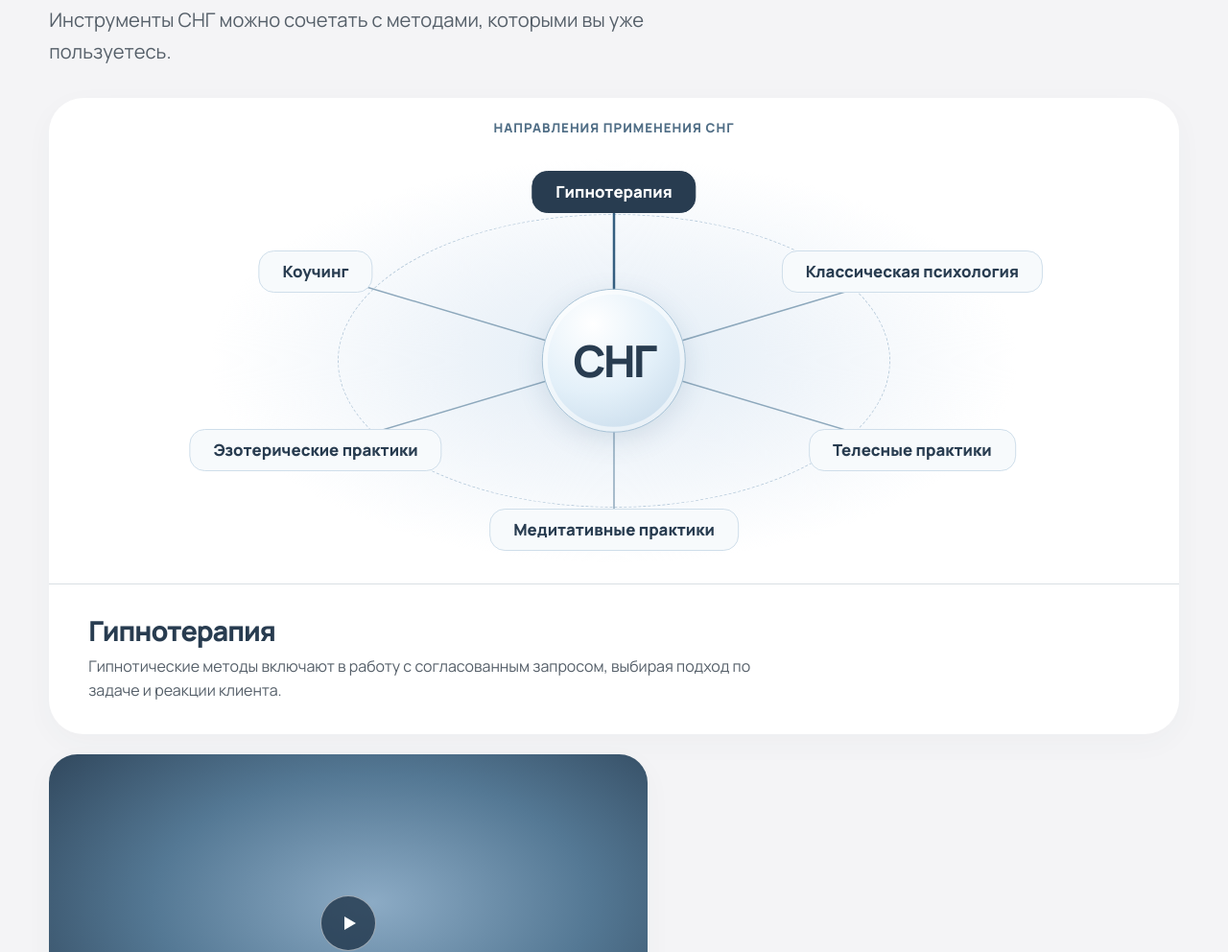
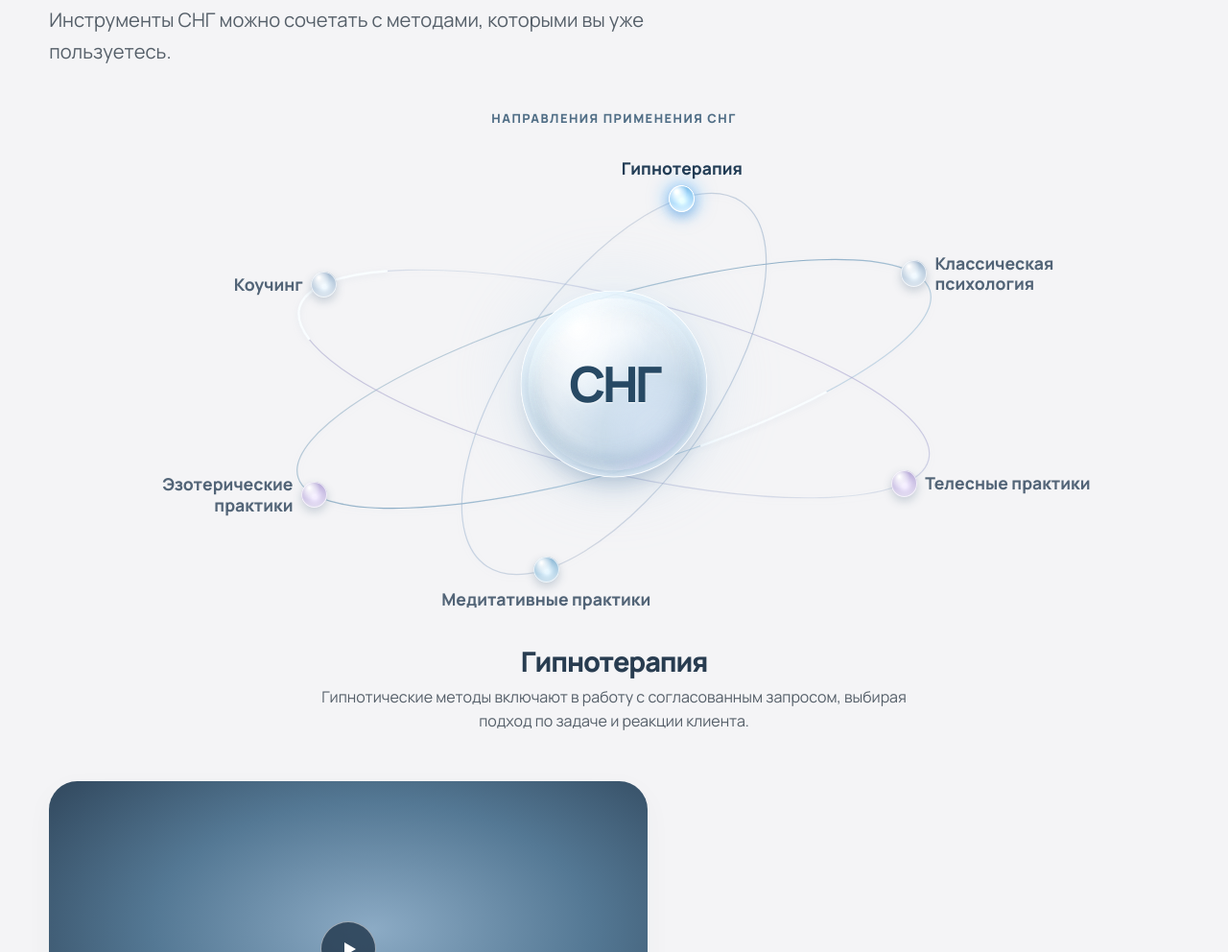
Before and after one commit to mrkmsc/sng-trening, a plain HTML site: page dist/modern/index.html in a window 1280 px wide. Shown: the part 2924-3916 px from the top of the page at 96% size. Drawn offline with Linux system fonts and the light colour scheme.

Commit message:
Replace SNG application diagram with glass orbits

```diff
--- a/dist/modern/index.html
+++ b/dist/modern/index.html
@@ -101,36 +101,52 @@
     <fieldset class="application-map">
       <legend>Направления применения СНГ</legend>
       <div class="application-wheel">
-        <svg class="application-spokes" viewBox="0 0 100 100" preserveAspectRatio="none" aria-hidden="true">
-          <path class="spoke-hypnotherapy" d="M50 50L50 12"/>
-          <path class="spoke-psychology" d="M50 50L83.5 30"/>
-          <path class="spoke-body" d="M50 50L83.5 70"/>
-          <path class="spoke-meditation" d="M50 50L50 88"/>
-          <path class="spoke-esoteric" d="M50 50L16.5 70"/>
-          <path class="spoke-coaching" d="M50 50L16.5 30"/>
+        <svg class="application-orbits" viewBox="0 0 1000 500" preserveAspectRatio="none" aria-hidden="true" focusable="false">
+          <defs>
+            <linearGradient id="application-orbit-blue" x1="0" y1="0" x2="1" y2="1">
+              <stop stop-color="#8aaabe" stop-opacity=".38"/>
+              <stop offset=".48" stop-color="#709ab9" stop-opacity=".78"/>
+              <stop offset="1" stop-color="#a4c6dd" stop-opacity=".4"/>
+            </linearGradient>
+            <linearGradient id="application-orbit-lavender" x1="0" y1="1" x2="1" y2="0">
+              <stop stop-color="#a79bc8" stop-opacity=".68"/>
+              <stop offset=".55" stop-color="#b1c3d8" stop-opacity=".38"/>
+              <stop offset="1" stop-color="#9e8ec8" stop-opacity=".65"/>
+            </linearGradient>
+            <linearGradient id="application-orbit-silver" x1="0" y1="0" x2="1" y2="1">
+              <stop stop-color="#9cb9d4" stop-opacity=".56"/>
+              <stop offset=".5" stop-color="#94a5bf" stop-opacity=".37"/>
+              <stop offset="1" stop-color="#9bb4ce" stop-opacity=".67"/>
+            </linearGradient>
+          </defs>
+          <ellipse cx="500" cy="250" rx="326" ry="87" transform="rotate(-17 500 250)" stroke="url(#application-orbit-blue)"/>
+          <ellipse cx="500" cy="250" rx="320" ry="89" transform="rotate(14 500 250)" stroke="url(#application-orbit-lavender)"/>
+          <ellipse cx="500" cy="250" rx="224" ry="100" transform="rotate(-56 500 250)" stroke="url(#application-orbit-silver)"/>
+          <ellipse class="application-orbit-glint" cx="500" cy="250" rx="326" ry="87" transform="rotate(-17 500 250)" pathLength="100"/>
+          <ellipse class="application-orbit-glint application-orbit-glint-secondary" cx="500" cy="250" rx="320" ry="89" transform="rotate(14 500 250)" pathLength="100"/>
         </svg>
         <span class="application-center"><abbr title="Система Неформальной Гипнотизации">СНГ</abbr></span>
-        <label class="application-node" style="--x: 50%; --y: 12%">
+        <label class="application-node application-node-top" style="--x: 56.7%; --y: 12.24%">
           <input type="radio" name="sng-application" id="application-hypnotherapy" aria-controls="application-detail-hypnotherapy" checked>
           <span>Гипнотерапия</span>
         </label>
-        <label class="application-node" style="--x: 83.5%; --y: 30%">
+        <label class="application-node application-node-right application-node-silver" style="--x: 79.63%; --y: 27.48%">
           <input type="radio" name="sng-application" id="application-psychology" aria-controls="application-detail-psychology">
           <span>Классическая психология</span>
         </label>
-        <label class="application-node" style="--x: 83.5%; --y: 70%">
+        <label class="application-node application-node-right application-node-lower application-node-lavender" style="--x: 78.66%; --y: 70.26%">
           <input type="radio" name="sng-application" id="application-body" aria-controls="application-detail-body">
           <span>Телесные практики</span>
         </label>
-        <label class="application-node" style="--x: 50%; --y: 88%">
+        <label class="application-node application-node-bottom" style="--x: 43.3%; --y: 87.76%">
           <input type="radio" name="sng-application" id="application-meditation" aria-controls="application-detail-meditation">
           <span>Медитативные практики</span>
         </label>
-        <label class="application-node" style="--x: 16.5%; --y: 70%">
+        <label class="application-node application-node-left application-node-lower application-node-lavender" style="--x: 20.37%; --y: 72.52%">
           <input type="radio" name="sng-application" id="application-esoteric" aria-controls="application-detail-esoteric">
           <span>Эзотерические практики</span>
         </label>
-        <label class="application-node" style="--x: 16.5%; --y: 30%">
+        <label class="application-node application-node-left application-node-silver" style="--x: 21.34%; --y: 29.74%">
           <input type="radio" name="sng-application" id="application-coaching" aria-controls="application-detail-coaching">
           <span>Коучинг</span>
         </label>
--- a/dist/modern/style.css
+++ b/dist/modern/style.css
@@ -116,75 +116,125 @@ h2 + p, h3 + p { margin-top: .9rem; }
 .methodology-principles > div:nth-child(5) { grid-column: span 3; }
 .methodology-principles dt, .ritual-themes dt, .program-disciplines dt { font-size: 1.23rem; letter-spacing: -.035em; line-height: 1.16; margin-bottom: .55rem; }
 .application-map {
-  min-inline-size: 0; margin: 2rem 0 var(--gap); padding: 0; border: 0;
-  border-radius: var(--radius); background: white; box-shadow: var(--shadow);
+  min-inline-size: 0; margin: clamp(1.65rem, 3.4vw, 3.2rem) 0 var(--gap);
+  padding: 0; border: 0;
 }
 .application-map legend {
-  float: left; width: 100%; padding: 1.3rem 1rem 0; text-align: center;
-  color: var(--accent); font-size: .83rem; font-weight: 800; letter-spacing: .075em;
+  width: 100%; padding: 0; text-align: center;
+  color: var(--accent); font-size: .8rem; font-weight: 800; letter-spacing: .115em;
   text-transform: uppercase;
 }
 .application-wheel {
-  position: relative; isolation: isolate; clear: both; width: min(100%, 58rem);
-  height: clamp(18rem, 44vw, 29rem); margin-inline: auto;
-  background: radial-gradient(ellipse at center, #e2eef7 0%, #edf3f9 24%, transparent 64%);
+  position: relative; isolation: isolate; width: min(100%, 66rem);
+  height: clamp(22rem, 44vw, 32rem); margin: .65rem auto 0;
 }
-.application-wheel::before {
-  content: ""; position: absolute; inset: 17% 19%; border-radius: 50%;
-  border: 1px dashed #b9ccdc; pointer-events: none;
+.application-orbits {
+  position: absolute; inset: 0; width: 100%; height: 100%; overflow: visible;
+  fill: none; pointer-events: none;
+  filter: drop-shadow(0 2px 3px #7a98b622);
 }
-.application-spokes { position: absolute; inset: 0; width: 100%; height: 100%; }
-.application-spokes path {
-  vector-effect: non-scaling-stroke; fill: none; stroke: #8da8bc;
-  stroke-width: 1.5; transition: stroke .2s, stroke-width .2s;
+.application-orbits ellipse { vector-effect: non-scaling-stroke; stroke-width: 1.2; }
+.application-orbits .application-orbit-glint {
+  stroke: #f9fdff; stroke-width: 2.4; stroke-linecap: round;
+  stroke-dasharray: 10 90;
+  animation: application-orbit-light 44s linear infinite;
 }
-.application-wheel:has(#application-hypnotherapy:checked) .spoke-hypnotherapy,
-.application-wheel:has(#application-psychology:checked) .spoke-psychology,
-.application-wheel:has(#application-body:checked) .spoke-body,
-.application-wheel:has(#application-meditation:checked) .spoke-meditation,
-.application-wheel:has(#application-esoteric:checked) .spoke-esoteric,
-.application-wheel:has(#application-coaching:checked) .spoke-coaching {
-  stroke: #355f80; stroke-width: 2.5;
+.application-orbits .application-orbit-glint-secondary { animation-duration: 58s; animation-delay: -24s; }
+@keyframes application-orbit-light { to { stroke-dashoffset: -100; } }
+
+.application-center {
+  position: absolute; display: grid; place-items: center; left: 50%; top: 50%;
+  translate: -50% -50%; width: clamp(6.6rem, 16vw, 12.2rem); aspect-ratio: 1;
+  border-radius: 50%; color: #274964;
+  background:
+    radial-gradient(ellipse at 31% 19%, #fff 1%, #ffffff86 18%, transparent 40%),
+    radial-gradient(ellipse at 74% 77%, #c5d8ef99 2%, #a8c4dc6b 29%, transparent 54%),
+    radial-gradient(ellipse at 53% 44%, #e5f4ff7a 26%, #c2d8e876 54%, #98b7cfba 75%, #dae8f9 97%);
+  box-shadow:
+    inset 0 0 0 1px #ffffffdd, inset 0 -5px 13px #f1f9ffce,
+    inset 1px 10px 21px #e8f7ffff, inset -9px -12px 26px #6387ac66,
+    0 15px 30px -13px #436e9880, 0 0 72px 8px #b2d9f33d;
+  font-size: clamp(1.85rem, 4vw, 3.6rem); font-weight: 800; letter-spacing: -.067em;
 }
-.application-center, .application-node {
-  position: absolute; display: grid; place-items: center; translate: -50% -50%;
-  text-align: center;
+.application-center::before {
+  content: ""; position: absolute; inset: 4%; border-radius: inherit; pointer-events: none;
+  background: conic-gradient(from -13deg, #ffffff9c, #e6f5ff66 14%, transparent 31%, #e0d9fa72 46%, #ffffff40 56%, transparent 70%, #effbffb0 89%, #ffffff9c);
+  mask: radial-gradient(transparent 58%, #000 71%, transparent 75%);
 }
-.application-center {
-  left: 50%; top: 50%; width: clamp(4.6rem, 13vw, 9.4rem); aspect-ratio: 1;
-  border: 1px solid #a8c2d5; border-radius: 50%; color: var(--deep);
-  background: radial-gradient(circle at 35% 24%, #fff, #e3f0f9 49%, #bfd4e6 100%);
-  box-shadow: inset 0 0 0 5px #ffffff91, 0 8px 28px #45678526;
-  font-size: clamp(1.5rem, 4vw, 2.85rem); font-weight: 800; letter-spacing: -.055em;
+.application-center abbr {
+  position: relative; text-decoration: none; text-shadow: 0 1px 1px #ffffffc9;
 }
-.application-center abbr { text-decoration: none; }
 .application-node {
-  left: var(--x); top: var(--y); width: max-content; max-width: 31%;
-  min-height: 2.75rem; padding: .55rem clamp(.3rem, 2vw, 1.5rem);
-  border: 1px solid #cfdeea; border-radius: 1rem; cursor: pointer;
-  color: var(--deep); background: #f7fafc; font-size: clamp(.72rem, 2vw, 1.05rem);
-  font-weight: 800; line-height: 1.2; transition: background .2s, border-color .2s;
+  --orb-light: #e6f6ff;
+  --orb-medium: #8eb9d6;
+  --orb-edge: #597eaa;
+  position: absolute; display: grid; place-items: center;
+  left: var(--x); top: var(--y); translate: -50% -50%;
+  width: 2.75rem; height: 2.75rem; border-radius: 50%;
+  color: #526477; cursor: pointer;
+  font-size: clamp(.88rem, 1.48vw, 1.1rem); font-weight: 750; line-height: 1.2;
+  transition: color .25s;
 }
+.application-node-silver { --orb-light: #f0f9ff; --orb-medium: #a4bad1; --orb-edge: #6e87a9; }
+.application-node-lavender { --orb-light: #f3ecff; --orb-medium: #b9acd9; --orb-edge: #8479ae; }
+.application-node::before {
+  content: ""; position: absolute; width: clamp(1.05rem, 2.6vw, 1.7rem); aspect-ratio: 1;
+  border-radius: 50%; pointer-events: none;
+  background:
+    radial-gradient(ellipse at 31% 24%, white 2%, #fff9 18%, transparent 42%),
+    radial-gradient(circle at 52% 58%, var(--orb-light) 10%, var(--orb-medium) 65%, var(--orb-edge) 97%);
+  box-shadow: inset 0 0 0 1px #ffffffb8, inset 0 -3px 5px #ffffff88, 0 4px 10px #3a5a7840;
+  transition: box-shadow .3s, filter .3s;
+}
+.application-node:hover, .application-node:has(:checked), .application-node:has(:focus-visible) { color: #213c55; }
+.application-node:hover::before, .application-node:has(:checked)::before, .application-node:has(:focus-visible)::before {
+  box-shadow: inset 0 0 0 1px white, inset 0 -3px 5px #ffffffbb, 0 0 17px 5px #82b9e483, 0 4px 12px #365c8e5c;
+  filter: saturate(1.45) contrast(1.06);
+}
+.application-node:has(:focus-visible) { outline: 2px solid #49769d; outline-offset: -4px; }
 .application-node input {
   position: absolute; width: 1px; height: 1px; margin: 0; opacity: 0;
   clip-path: inset(50%);
 }
-.application-node:hover { background: #e5eef6; }
-.application-node:has(:checked) { background: var(--deep); border-color: var(--deep); color: white; }
-.application-node:has(:focus-visible) { outline: 3px solid #49769d; outline-offset: 3px; }
-.application-descriptions { border-top: 1px solid var(--line); padding: clamp(1rem, 3vw, 2rem) var(--padding); }
+.application-node span {
+  position: absolute; width: max-content; max-width: min(18vw, 11rem);
+  padding: .28rem 0; text-wrap: balance;
+}
+.application-node-right span { left: calc(50% + 1.35rem); text-align: left; }
+.application-node-left span { right: calc(50% + 1.35rem); text-align: right; }
+.application-node-top span, .application-node-bottom span {
+  left: 50%; translate: -50% 0; max-width: 40vw; text-align: center;
+}
+.application-node-top span { bottom: calc(50% + 1rem); }
+.application-node-bottom span { top: calc(50% + 1rem); }
+.application-descriptions {
+  width: min(100%, 43rem); margin: .55rem auto 0; padding: .5rem 0 .7rem;
+  text-align: center;
+}
 .application-descriptions article + article { margin-top: 1rem; }
 .application-descriptions h3 { color: var(--deep); }
-.application-descriptions p { margin-top: .45rem; max-width: 72ch; }
+.application-descriptions p { margin: .45rem auto 0; max-width: 64ch; }
+@media (max-width: 750px) {
+  .application-wheel { height: clamp(19.5rem, 82vw, 24rem); }
+  .application-node span { max-width: min(32vw, 9.5rem); text-align: center; }
+  .application-node-left span, .application-node-right span {
+    right: auto; left: 50%; bottom: calc(50% + .65rem); translate: -50% 0;
+  }
+  .application-node-lower span { bottom: auto; top: calc(50% + .65rem); }
+  .application-node-top span { bottom: calc(50% + .65rem); }
+  .application-node-bottom span { top: calc(50% + .65rem); }
+}
 @supports selector(:has(:checked)) {
-  .application-descriptions article { display: none; margin: 0; }
+  .application-descriptions { display: grid; }
+  .application-descriptions article { grid-area: 1 / 1; visibility: hidden; margin: 0; }
   .application-wheel:has(#application-hypnotherapy:checked) ~ .application-descriptions #application-detail-hypnotherapy,
   .application-wheel:has(#application-psychology:checked) ~ .application-descriptions #application-detail-psychology,
   .application-wheel:has(#application-body:checked) ~ .application-descriptions #application-detail-body,
   .application-wheel:has(#application-meditation:checked) ~ .application-descriptions #application-detail-meditation,
   .application-wheel:has(#application-esoteric:checked) ~ .application-descriptions #application-detail-esoteric,
-  .application-wheel:has(#application-coaching:checked) ~ .application-descriptions #application-detail-coaching { display: block; }
+  .application-wheel:has(#application-coaching:checked) ~ .application-descriptions #application-detail-coaching { visibility: visible; animation: application-description-in .36s ease-out both; }
 }
+@keyframes application-description-in { from { opacity: 0; } }
 .application-video { max-width: 39rem; margin-top: 1.35rem; }
 .toolkit-intro, .program-heading, .ritual-intro { margin-bottom: 1.5rem; }
 .toolkit-intro .lead { max-width: 58ch; }
```
